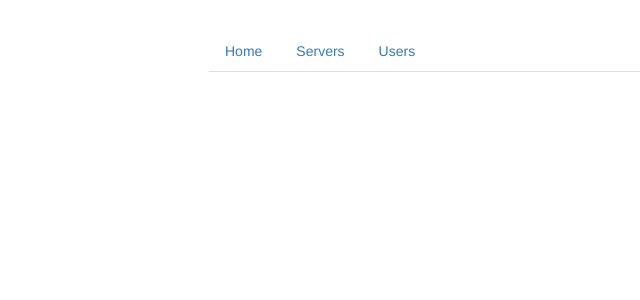
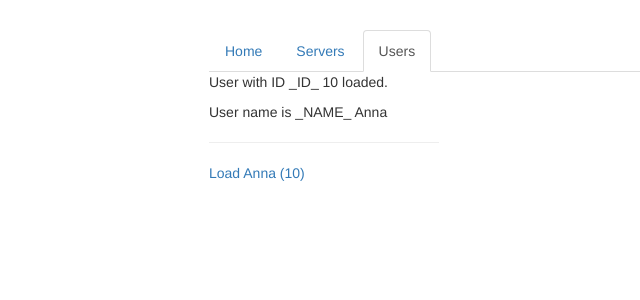
Before and after one commit to angizerep/angular-routing-start, an Angular app: page /users/10/Anna in a window 1280 px wide. Before the commit this address led to /. Shown: the top 300 px of the page, without its empty margins (56-696 px from the left). Built offline with nearby package versions, Linux system fonts and the light colour scheme.

Commit message:
User by name and id

```diff
--- a/src/app/app.module.ts
+++ b/src/app/app.module.ts
@@ -16,6 +16,7 @@ import { Routes, RouterModule } from '@angular/router';
 const appRoutes: Routes = [
   { path: '', component: HomeComponent },
   { path: 'users', component: UsersComponent },
+  { path: 'users/:id/:name', component: UsersComponent },
   { path: 'servers', component: ServersComponent }
 ]
 
--- a/src/app/servers/servers.component.html
+++ b/src/app/servers/servers.component.html
@@ -1,5 +1,5 @@
 <div class="row">
-  <div class="col-xs-12 col-sm-4">
+  <!-- <div class="col-xs-12 col-sm-4">
     <div class="list-group">
       <a
         href="#"
@@ -8,8 +8,9 @@
         {{ server.name }}
       </a>
     </div>
-  </div>
+  </div> -->
   <div class="col-xs-12 col-sm-4">
+    <button class="btn btn-primary" (click)="onReload()">Reload Page</button>
     <app-edit-server></app-edit-server>
     <hr>
     <app-server></app-server>
--- a/src/app/servers/servers.component.ts
+++ b/src/app/servers/servers.component.ts
@@ -1,5 +1,6 @@
 import { Component, OnInit } from '@angular/core';
 import { ServersService } from './servers.service';
+import { Router, ActivatedRoute } from '@angular/router';
 
 @Component({
   selector: 'app-servers',
@@ -9,10 +10,17 @@ import { ServersService } from './servers.service';
 export class ServersComponent implements OnInit {
   private servers: {id: number, name: string, status: string}[] = [];
 
-  constructor(private serversService: ServersService) { }
+  constructor(private serversService: ServersService,
+              private router: Router,
+              private route: ActivatedRoute) {
+
+  }
 
   ngOnInit() {
     this.servers = this.serversService.getServers();
   }
 
+  onReload() {
+    this.router.navigate(['servers'], {relativeTo: this.route})
+  }
 }
--- a/src/app/users/user/user.component.html
+++ b/src/app/users/user/user.component.html
@@ -1,2 +1,4 @@
-<p>User with ID _ID_ loaded.</p>
-<p>User name is _NAME_</p>
+<p>User with ID _ID_  {{ user.id }} loaded.</p>
+<p>User name is _NAME_ {{ user.name }} </p>
+<hr>
+<a [routerLink]="[ '/users', 10, 'Anna' ]">Load Anna (10)</a>
--- a/src/app/users/user/user.component.ts
+++ b/src/app/users/user/user.component.ts
@@ -1,4 +1,5 @@
 import { Component, OnInit } from '@angular/core';
+import { ActivatedRoute, Params } from '@angular/router';
 
 @Component({
   selector: 'app-user',
@@ -8,9 +9,20 @@ import { Component, OnInit } from '@angular/core';
 export class UserComponent implements OnInit {
   user: {id: number, name: string};
 
-  constructor() { }
+  constructor(private route: ActivatedRoute) { }
 
   ngOnInit() {
+
+    this.user = {
+      id: this.route.snapshot.params['id'],
+      name: this.route.snapshot.params['name']
+    };
+    this.route.params.subscribe(
+      (params: Params) => {
+        this.user.id = params['id'];
+        this.user.name = params['name'];
+      }
+    );
   }
 
 }
--- a/src/app/users/users.component.html
+++ b/src/app/users/users.component.html
@@ -1,5 +1,5 @@
 <div class="row">
-  <div class="col-xs-12 col-sm-4">
+  <!-- <div class="col-xs-12 col-sm-4">
     <div class="list-group">
       <a
         href="#"
@@ -8,7 +8,7 @@
         {{ user.name }}
       </a>
     </div>
-  </div>
+  </div> -->
   <div class="col-xs-12 col-sm-4">
     <app-user></app-user>
   </div>
```
